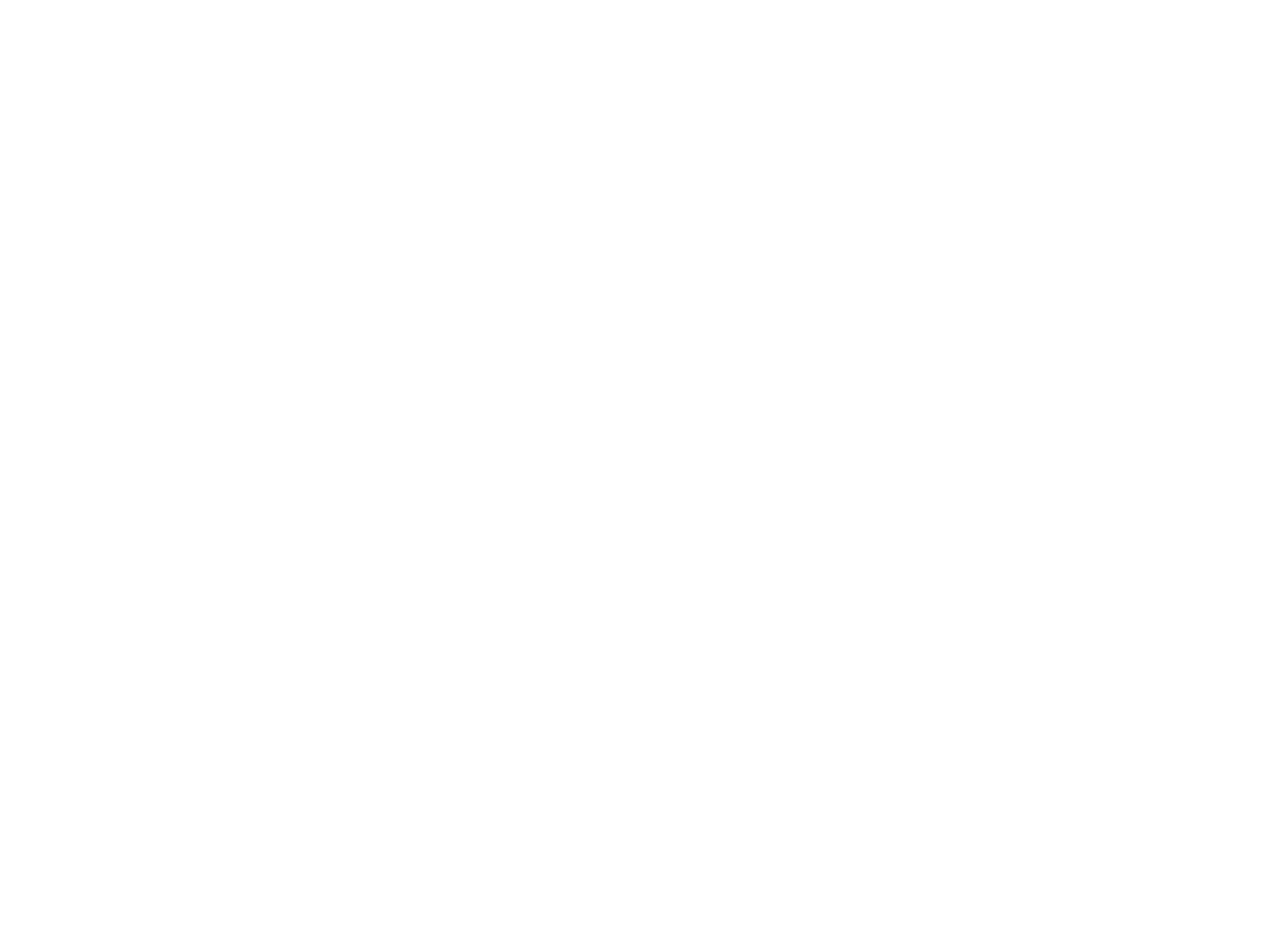
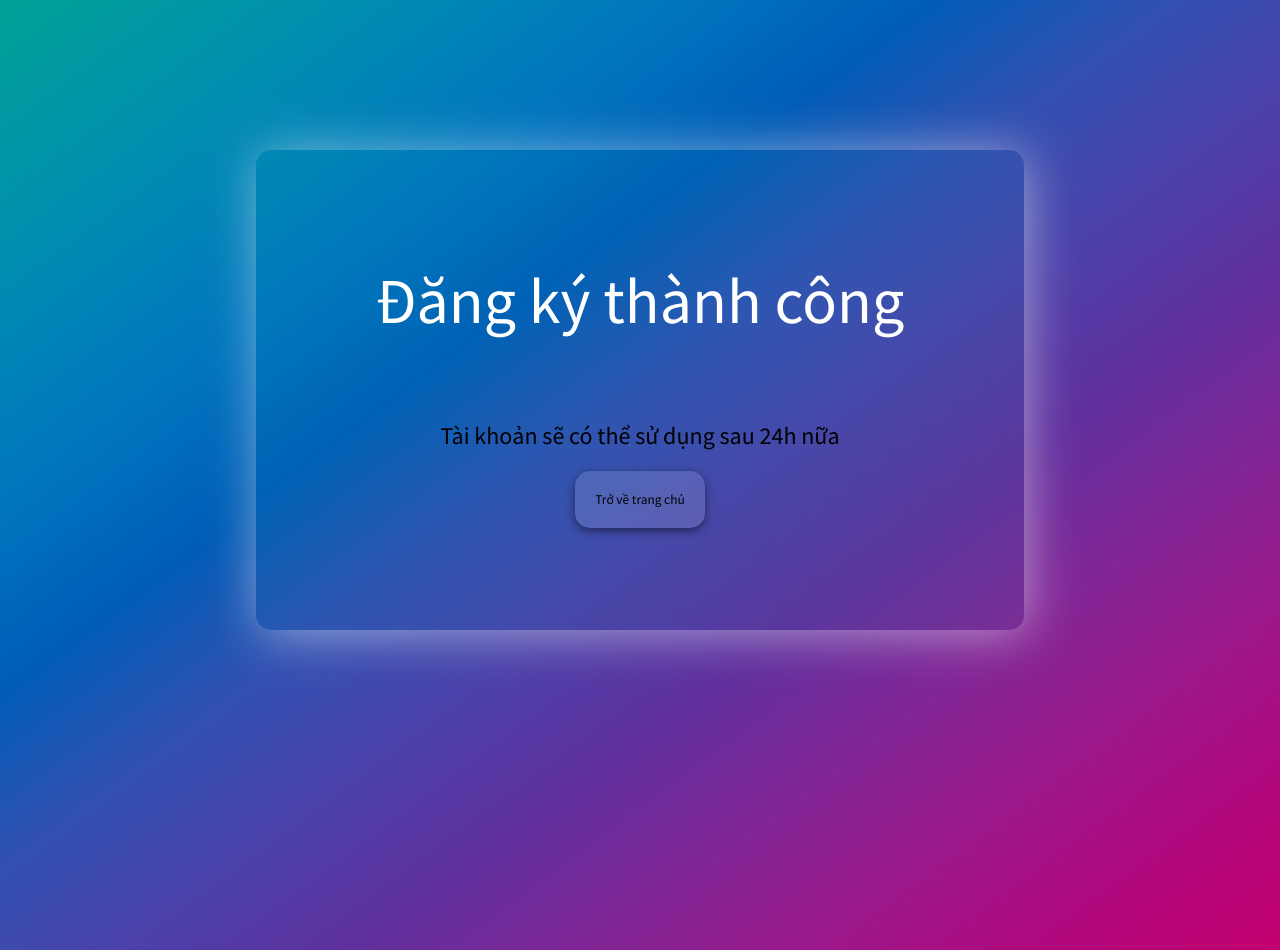
Before and after one commit to TranDat1114/jsAsm, a plain HTML site: page assets/thank/thank.html in a window 1280 px wide. Before the commit the page ends 800 px from the top, so only its background shows below. Drawn offline with Linux system fonts and the light colour scheme.

Commit message:
Add files via upload
ok

```diff
--- a/assets/css/style.css
+++ b/assets/css/style.css
@@ -5,7 +5,7 @@
     margin: 0;
     box-sizing: border-box;
     font-family: 'Source Sans Pro', sans-serif;
-    transition: all 0.2s ease-in-out;
+    transition: all 0.6s ease-in-out;
 }
 
 html {
@@ -128,6 +128,10 @@ body {
     color: #f44336 !important;
     background-color: #ccc !important;
     cursor: pointer;
+}
+
+.border-input{
+    border: 1px solid !important;
 }
 
 /*  */
--- /dev/null
+++ b/assets/thank/style_thank.css
@@ -0,0 +1,67 @@
+@import url('https://fonts.googleapis.com/css2?family=Source+Sans+Pro:ital,wght@0,200;0,300;0,400;0,600;1,200;1,300;1,400&display=swap');
+
+* {
+    padding: 0;
+    margin: 0;
+    box-sizing: border-box;
+    transition: all 0.5s ease-in-out;
+    font-family: 'Source Sans Pro', sans-serif;
+
+}
+
+body {
+    width: 100vw;
+    height: 100vh;
+    background: linear-gradient(to left top, #c2006e, #b1077d, #9c188a, #812696, #5f309e, #4b42aa, #3151b2, #005db7, #0074be, #0086b6, #0095a7, #00a196);
+    overflow: hidden;
+}
+
+.Thankfully {
+    text-align: center;
+    width: 60vw;
+    border-radius: 15px;
+    margin: 150px auto;
+background: #00a1960f;
+    padding: 30px;
+    height: 60vh;
+    filter:drop-shadow(100px);
+    box-shadow:3px 3px 50px rgba(255, 255, 255, 0.5);
+}
+.Thankfully:hover{
+    background:#c2006e6d;
+    /* background: linear-gradient(to left top, #000000, #2e2e2e, #585858, #87878725, #b9b9b909, #b9b9b91c, #b9b9b92e, #b9b9b925, #87878722, #58585816, #2e2e2e1f, #0000000e); */
+    box-shadow:3px 3px 50px rgba(0, 0, 0, 0.5);
+
+}
+
+.text {
+    font-size: 64px;
+    color: #fff;
+    line-height: 30vh
+}
+
+.wait {
+    font-size: 24px;
+}
+button{
+    border-radius:15px;
+    outline: none;
+    border: none;
+    margin:20px;
+    box-shadow:0px 3px 10px rgba(0, 0, 0, 0.5);
+    background: rgba(255, 255, 255, 0.117);
+    padding: 20px;
+}
+button:hover{
+    cursor: pointer;
+    box-shadow:0px 3px 10px rgba(255, 255, 255, 0.5);
+    background: rgba(0, 0, 0, 0.117)
+
+}
+button:hover a{
+    color:#fff;
+}
+a{
+    text-decoration: none;
+    color:black;
+}
--- a/assets/thank/thank.html
+++ b/assets/thank/thank.html
@@ -1,12 +1,21 @@
 <!DOCTYPE html>
 <html lang="en">
+
 <head>
     <meta charset="UTF-8">
     <meta http-equiv="X-UA-Compatible" content="IE=edge">
+    <link rel="icon" href="https://live.staticflickr.com/65535/51928844959_0360bd7ce8_b.jpg" type="image/icon type">
     <meta name="viewport" content="width=device-width, initial-scale=1.0">
     <title>Cảm ơn vì đã đăng kí</title>
+    <link rel="stylesheet" href="style_thank.css">
 </head>
+
 <body>
+    <div class="Thankfully">
+        <div class="text">Đăng ký thành công</div>
+        <div class="wait">Tài khoản sẽ có thể sử dụng sau 24h nữa</div>
+<button><a href="../../index.html">Trở về trang chủ</a></button>
+    </div>
+</body>
 
-</body>
 </html>
```
Also changed, not shown: assets/js/script.js (+30 -1 lines), index.html (+7 -7 lines).
